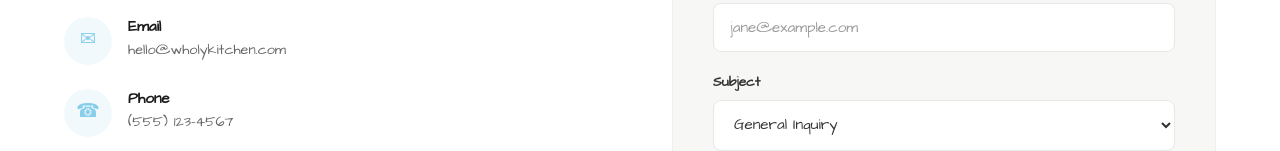
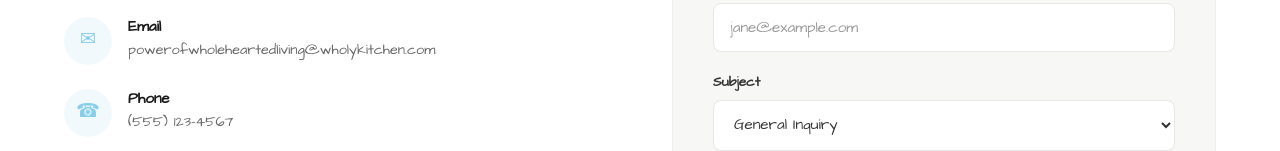
Before and after one commit to treywinget-lgtm/wholykitchen, a plain HTML site: page contact.html in a window 1280 px wide. Shown: the part 748-899 px from the top of the page. Drawn offline with Linux system fonts and the light colour scheme.

Commit message:
email update

```diff
--- a/contact.html
+++ b/contact.html
@@ -57,7 +57,7 @@
           <div class="icon-circle">&#9993;</div>
           <div>
             <h4>Email</h4>
-            <p>hello@wholykitchen.com</p>
+            <p>powerofwholeheartedliving@wholykitchen.com</p>
           </div>
         </div>
 
```
